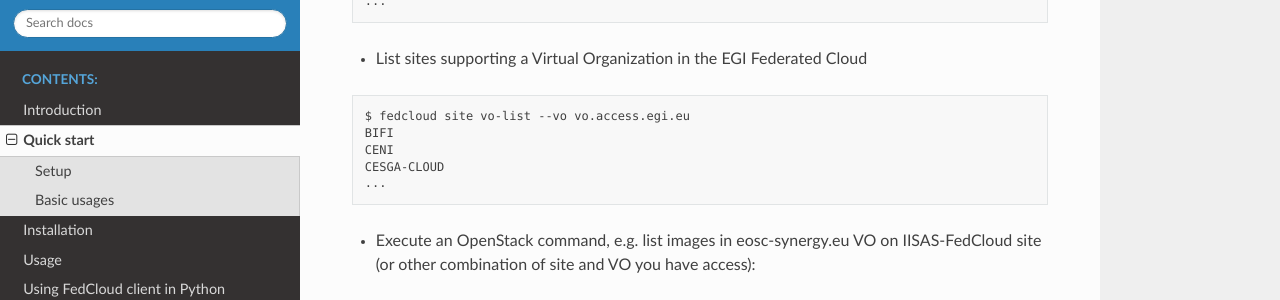
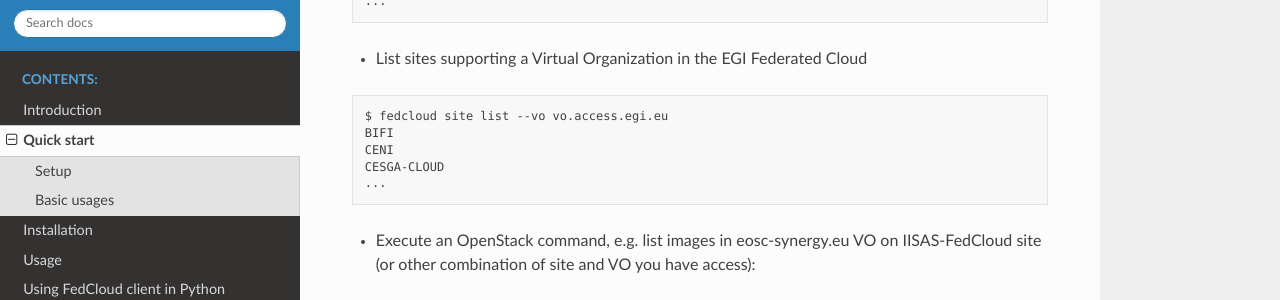
Before and after one commit to tdviet/fedcloudclient, a Sphinx documentation site: the page built from docs/quickstart.rst, in a window 1280 px wide and 900 px high, scrolled down 878 px. Shown: the part 151-451 px from the top of the window. Built offline with Sphinx 7.4.7 and the Read the Docs theme 2.0.0, drawn with Linux system fonts in a browser that asks for light colours.

```diff
--- a/docs/cheat.rst
+++ b/docs/cheat.rst
@@ -87,7 +87,7 @@ Basic usages
 
 ::
 
-    $ fedcloud site vo-list --vo vo.access.egi.eu
+    $ fedcloud site list --vo vo.access.egi.eu
 
 * Execute an OpenStack command:
 
--- a/docs/quickstart.rst
+++ b/docs/quickstart.rst
@@ -57,7 +57,7 @@ Basic usages
 
 ::
 
-    $ fedcloud site vo-list --vo vo.access.egi.eu
+    $ fedcloud site list --vo vo.access.egi.eu
     BIFI
     CENI
     CESGA-CLOUD
--- a/docs/usage.rst
+++ b/docs/usage.rst
@@ -278,7 +278,7 @@ VOs and so on.
     ...
 
 
-* **"fedcloud site vo-list --vo <VO-name>"** : List all sites supporting a Virtual Organization
+* **"fedcloud site list --vo <VO-name>"** : List all sites supporting a Virtual Organization
 
 ::
 
```
Also changed, not shown: 2 other files.
